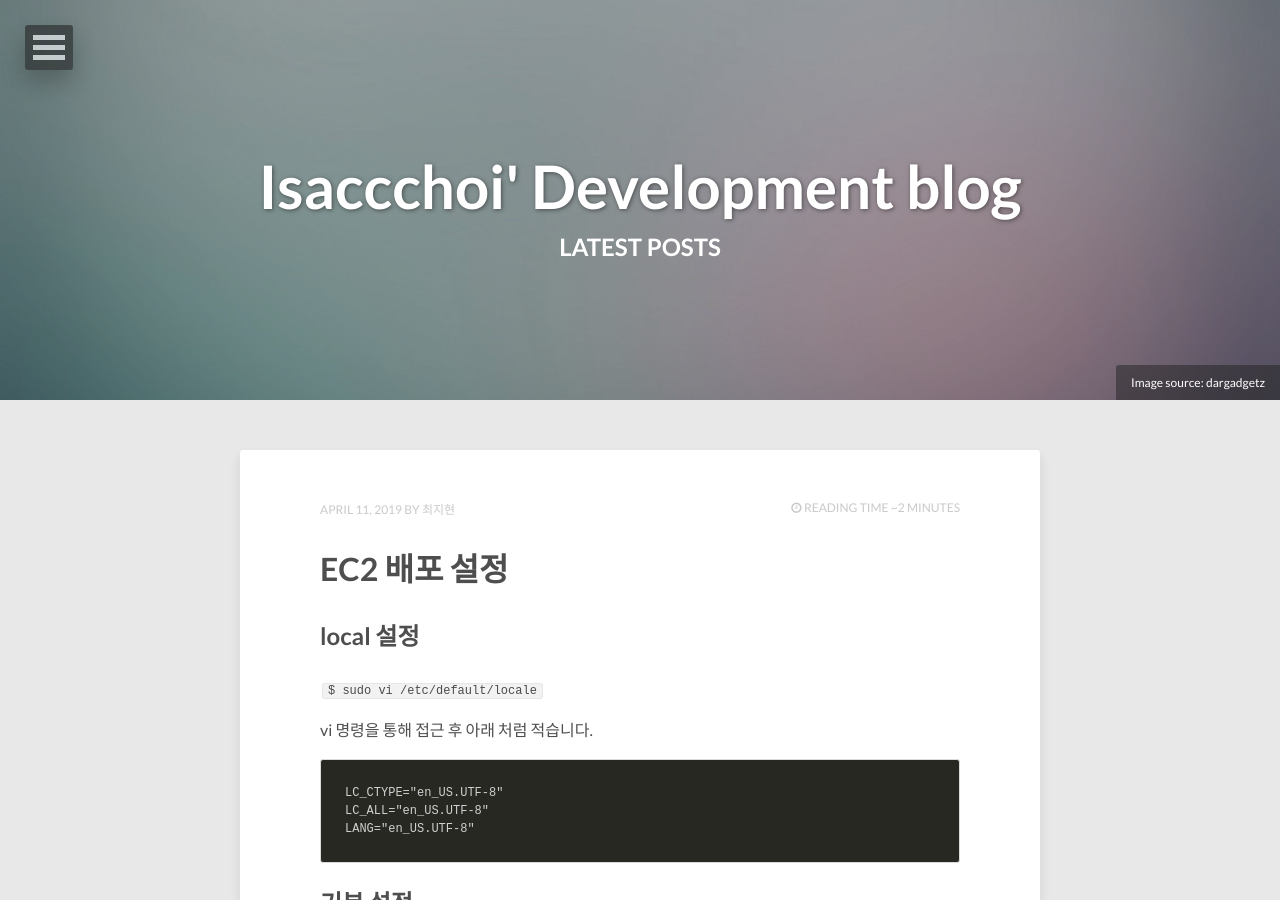
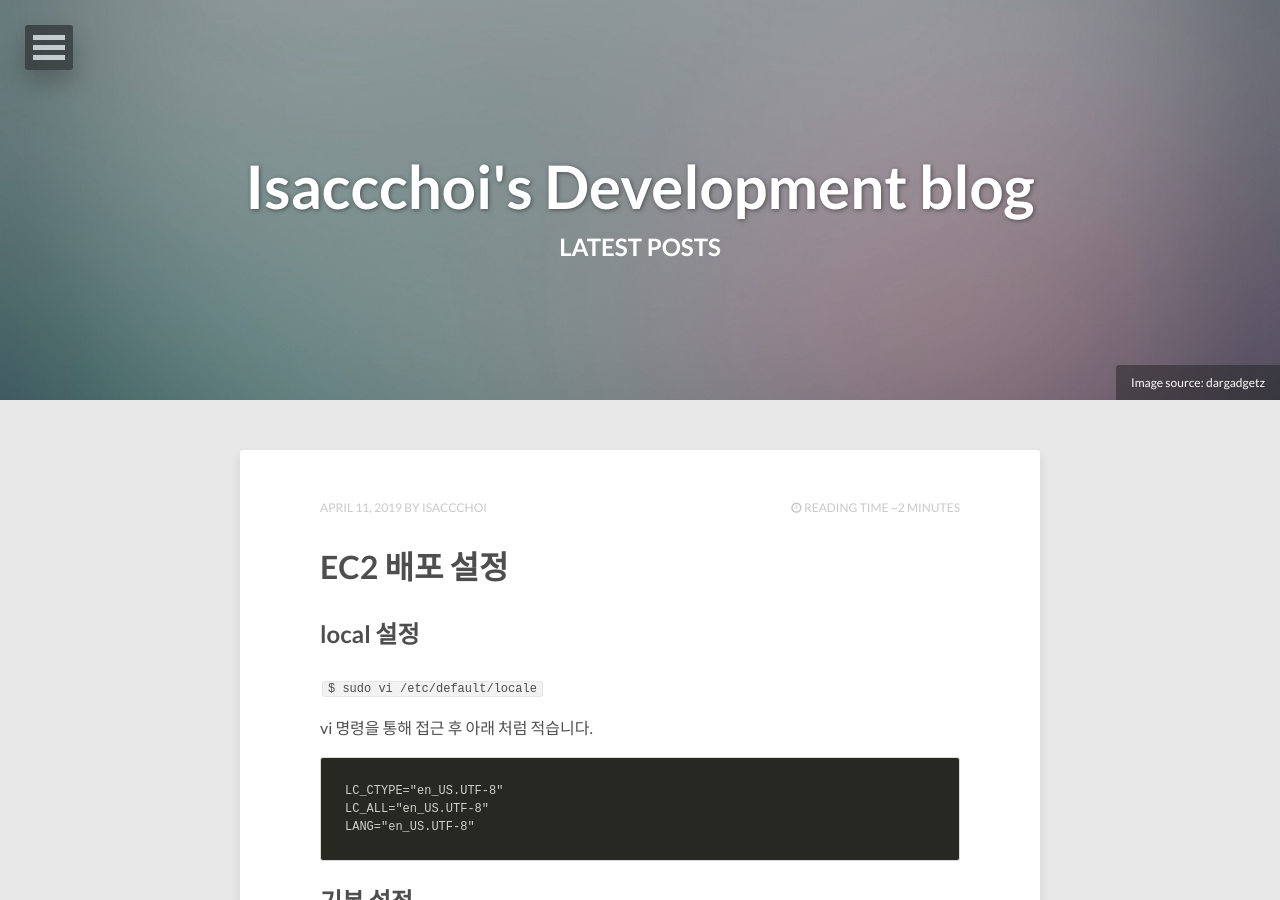
Before and after one commit to Isaccchoi/Isaccchoi.github.io, a Jekyll site: the page built from index.html, in a window 1280 px wide and 900 px high. Built offline with Jekyll 4.4.1, drawn with Linux system fonts in a browser that asks for light colours; nearby versions of some CDN libraries; the list of posts is cut into pages by our own code; some of the changed text lies outside the part shown.

Commit message:
config.yml 변경

```diff
--- a/_config.yml
+++ b/_config.yml
@@ -1,4 +1,4 @@
-title:            Isaccchoi' Development blog
+title:            Isaccchoi's Development blog
 description:      개인 개발 블로그
 disqus_shortname:
 reading_time:     true
@@ -9,9 +9,9 @@ url: https://blog.isaccchoi.com
 
 # Owner/author information
 owner:
-  name:           최지현
+  name:           isaccchoi
   avatar:         author.jpg
-  bio:            "Python과 Django를 좋아하는 개발자의 개발 블로그"
+  bio:            "isaccchoi's Development Blog"
   email:          isaccchoi5@gmail.com
   # Social networking links used in footer. Update and remove as you like.
   twitter:
```
